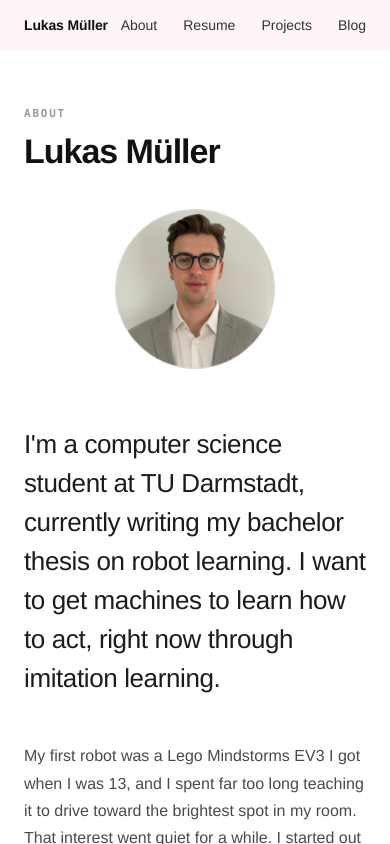
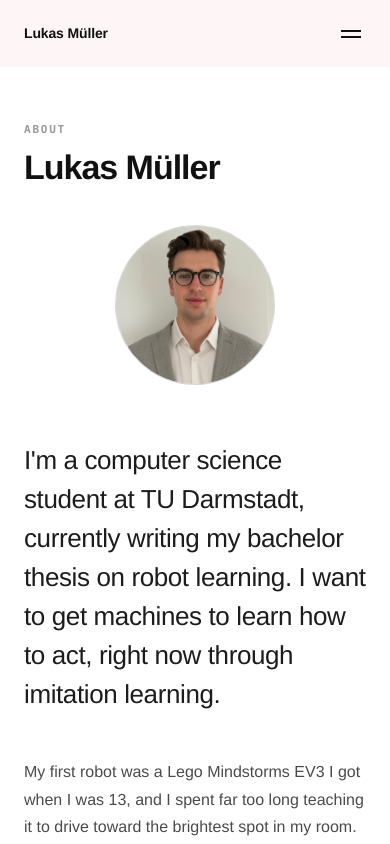
Before and after one commit to lbm2001/portfolio-site, a Next.js app: page /about in a window 390 px wide. Shown: the top 844 px of the page. Built offline with nearby package versions, Linux system fonts and the light colour scheme.

Commit message:
fix: mobile navigation improved

```diff
--- a/app/globals.css
+++ b/app/globals.css
@@ -76,6 +76,78 @@ a {
   border-radius: 3px;
   pointer-events: none;
   flex-shrink: 0;
+}
+
+/* Hamburger toggle — hidden on desktop, shown on phones (see @media below).
+   Two bars that cross into an X when the menu is open. */
+.nav-burger {
+  display: none;
+  position: relative;
+  width: 30px;
+  height: 30px;
+  padding: 0;
+  border: none;
+  background: none;
+  cursor: pointer;
+  z-index: 7;
+}
+.nav-burger span {
+  position: absolute;
+  left: 5px;
+  right: 5px;
+  height: 1.5px;
+  background: var(--ink);
+  transition: transform 0.3s ease;
+}
+.nav-burger span:nth-child(1) {
+  top: 12px;
+}
+.nav-burger span:nth-child(2) {
+  top: 18px;
+}
+.nav-open .nav-burger span:nth-child(1) {
+  transform: translateY(3px) rotate(45deg);
+}
+.nav-open .nav-burger span:nth-child(2) {
+  transform: translateY(-3px) rotate(-45deg);
+}
+
+@media (max-width: 720px) {
+  .nav-burger {
+    display: block;
+  }
+  /* links drop into a full-width panel below the bar, revealed on toggle */
+  .nav-links {
+    position: absolute;
+    top: 100%;
+    left: 0;
+    right: 0;
+    flex-direction: column;
+    align-items: stretch;
+    gap: 0;
+    padding: 4px 24px 12px;
+    background: rgba(255, 255, 255, 0.94);
+    backdrop-filter: blur(10px);
+    -webkit-backdrop-filter: blur(10px);
+    border-bottom: 1px solid rgba(0, 0, 0, 0.1);
+    opacity: 0;
+    transform: translateY(-8px);
+    pointer-events: none;
+    transition: opacity 0.25s ease, transform 0.25s ease;
+  }
+  .nav-open .nav-links {
+    opacity: 1;
+    transform: translateY(0);
+    pointer-events: auto;
+  }
+  .nav-links a {
+    padding: 14px 2px;
+    font-size: 16px;
+    border-top: 1px solid var(--border);
+  }
+  .nav-links a:first-child {
+    border-top: none;
+  }
 }
 
 /* ---- Hero (six learning demos ringed around the name) ---- */
--- a/components/Nav.tsx
+++ b/components/Nav.tsx
@@ -1,13 +1,17 @@
 "use client";
 
-import { useEffect, useRef } from "react";
+import { useEffect, useRef, useState } from "react";
 import Link from "next/link";
 import { nav, profile } from "@/lib/content";
 
 // Shared site header, used on every page. Hides on scroll-down, reveals on
-// scroll-up, and gains a hairline border once the page is scrolled.
+// scroll-up, and gains a hairline border once the page is scrolled. On phones
+// (≤720px) the links collapse behind a hamburger toggle.
 export default function Nav() {
   const navRef = useRef<HTMLElement>(null);
+  const [open, setOpen] = useState(false);
+  const openRef = useRef(false);
+  openRef.current = open;
 
   useEffect(() => {
     let last = 0;
@@ -15,7 +19,8 @@ export default function Nav() {
       const y = window.scrollY;
       const el = navRef.current;
       if (el) {
-        if (y > last && y > 90) el.style.transform = "translateY(-118%)";
+        // keep the bar (and the open menu) put while the menu is open
+        if (!openRef.current && y > last && y > 90) el.style.transform = "translateY(-118%)";
         else el.style.transform = "translateY(0)";
         el.style.borderBottomColor = y > 8 ? "rgba(0,0,0,0.10)" : "rgba(0,0,0,0)";
       }
@@ -25,14 +30,44 @@ export default function Nav() {
     return () => window.removeEventListener("scroll", onScroll);
   }, []);
 
+  // while the mobile menu is open, close it on Escape or a tap outside the nav
+  useEffect(() => {
+    if (!open) return;
+    const onKey = (e: KeyboardEvent) => {
+      if (e.key === "Escape") setOpen(false);
+    };
+    const onDown = (e: PointerEvent) => {
+      if (navRef.current && !navRef.current.contains(e.target as Node)) setOpen(false);
+    };
+    window.addEventListener("keydown", onKey);
+    window.addEventListener("pointerdown", onDown);
+    return () => {
+      window.removeEventListener("keydown", onKey);
+      window.removeEventListener("pointerdown", onDown);
+    };
+  }, [open]);
+
   return (
-    <nav className="nav" ref={navRef}>
-      <Link className="nav-brand" href="/">
+    <nav className={`nav${open ? " nav-open" : ""}`} ref={navRef}>
+      <Link className="nav-brand" href="/" onClick={() => setOpen(false)}>
         <span className="nav-name">{profile.name}</span>
       </Link>
-      <div className="nav-links">
+
+      <button
+        type="button"
+        className="nav-burger"
+        aria-label={open ? "Close menu" : "Open menu"}
+        aria-expanded={open}
+        aria-controls="nav-menu"
+        onClick={() => setOpen((v) => !v)}
+      >
+        <span />
+        <span />
+      </button>
+
+      <div className="nav-links" id="nav-menu">
         {nav.map((l) => (
-          <Link key={l.label} href={l.href}>
+          <Link key={l.label} href={l.href} onClick={() => setOpen(false)}>
             {l.label}
           </Link>
         ))}
```
